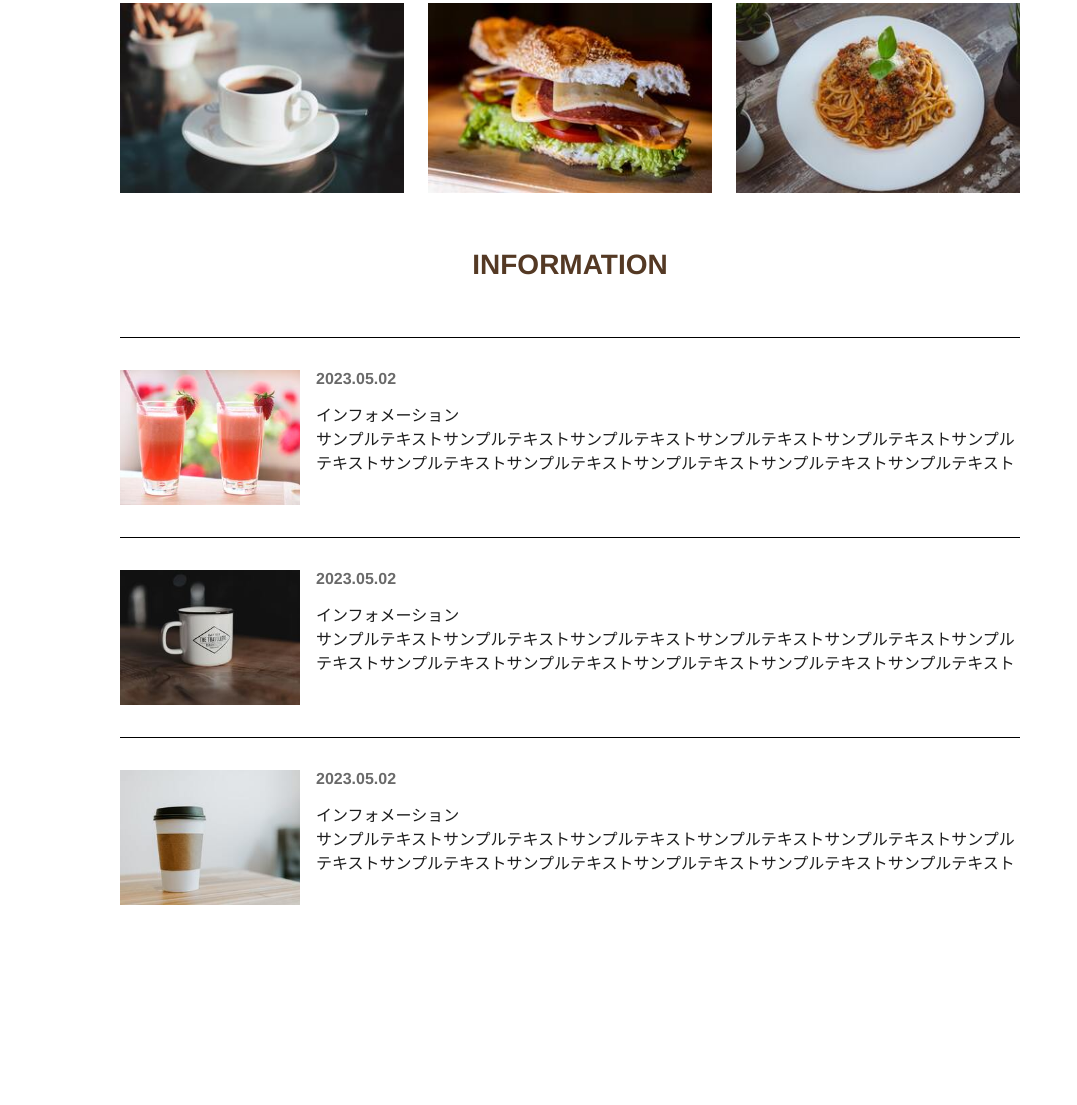
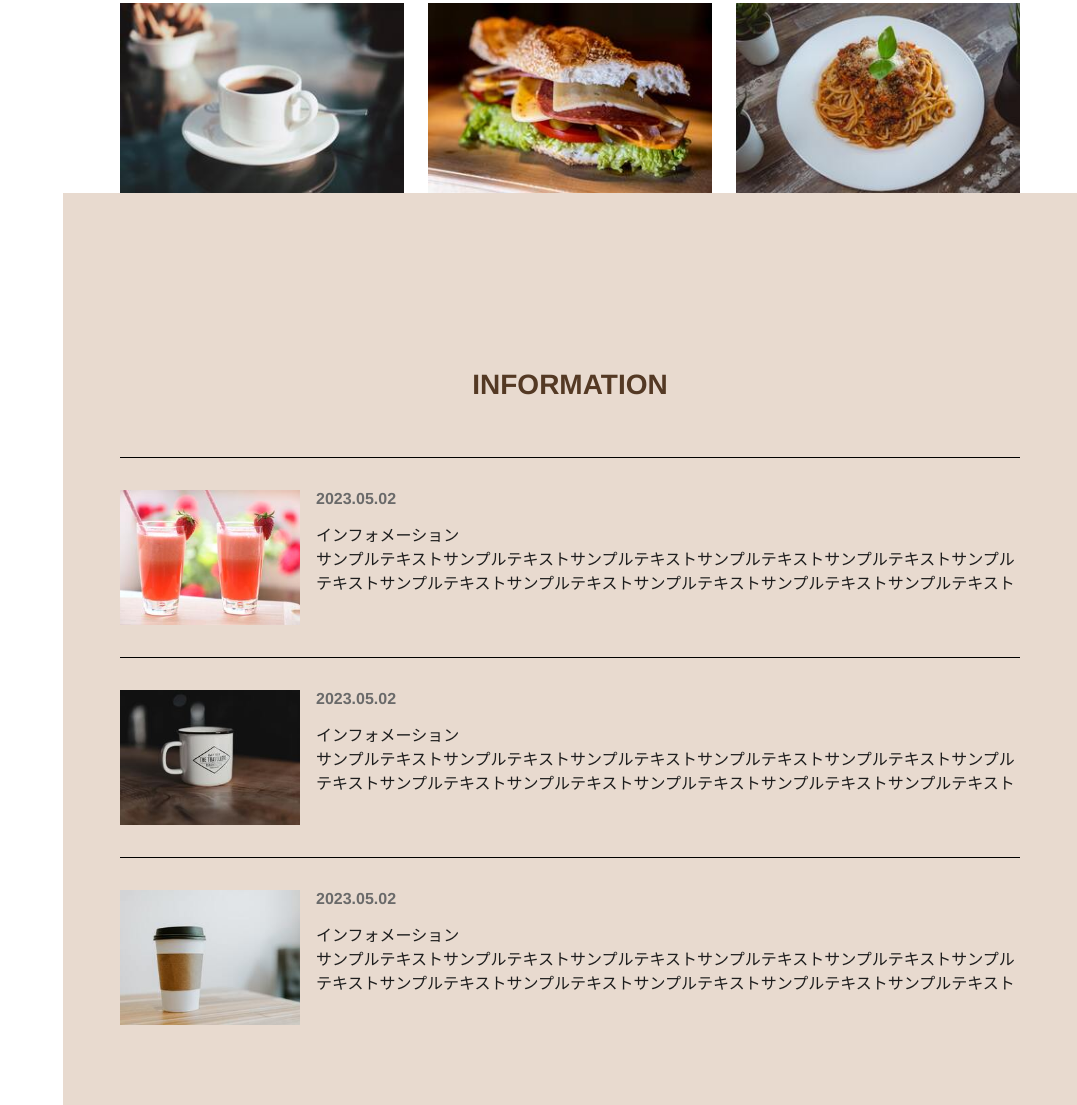
Before and after one commit to Many730/3daysWebSchool, a plain HTML site: page index.html in a window 1280 px wide. Shown: the part 941-2046 px from the top of the page, without its empty margins (203-1280 px from the left). Drawn offline with nearby package versions, Linux system fonts and the light colour scheme.

Commit message:
Add files via upload

```diff
--- a/index.html
+++ b/index.html
@@ -39,7 +39,7 @@
         </div>
       </sectiion>
 
-      <sectiion class="section information" id="information">
+      <section class="section information" id="information">
         <h2 class="section__title">INFORMATION</h2>
         <div class="blog-container">
           <hr>
```
